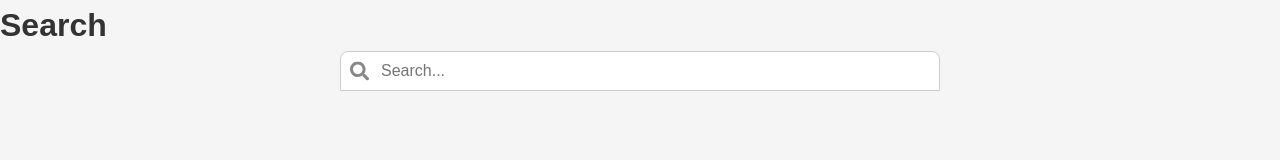
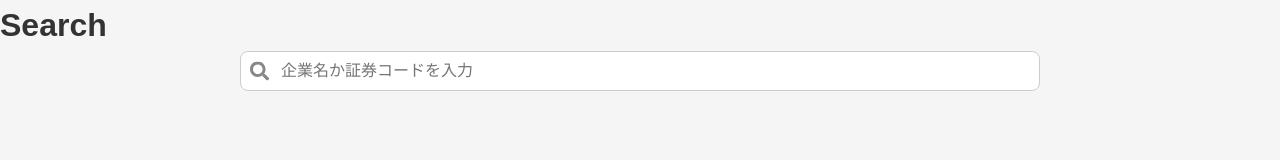
Before and after one commit to Ry268/finance_sample_fe, a React (Vite) app in the folder finance/: page / in a window 1280 px wide. Shown: the top 160 px of the page. Built offline with nearby package versions, Linux system fonts and the light colour scheme.

Commit message:
検索バー下部を丸くした

```diff
--- a/finance/src/components/SearchBar.css
+++ b/finance/src/components/SearchBar.css
@@ -1,8 +1,12 @@
 .search-bar {
   position: relative;
   width: 100%;
-  max-width: 600px;
+  max-width: 800px;
   margin: 0 auto;
+}
+
+.search-bar.rounded input {
+  border-radius: 8px; /* 候補がない場合は検索バー全体を丸くする */
 }
 
 .search-icon {
--- a/finance/src/components/SearchBar.tsx
+++ b/finance/src/components/SearchBar.tsx
@@ -10,17 +10,17 @@ interface SearchBarProps {
 const SearchBar: React.FC<SearchBarProps> = ({ onSearch }) => {
     const [query, setQuery] = useState('');
     const [suggestions, setSuggestions] = useState<Company[]>([]);
-    const [activeIndex, setActiveIndex] = useState(-1); // 現在アクティブな候補のインデックス
-    const [isSuggestionsVisible, setSuggestionsVisible] = useState(true); // 候補リストが表示されているかどうか
-    const suggestionsRef = useRef<HTMLUListElement>(null); // 候補リスト全体の参照
-    const activeItemRef = useRef<HTMLLIElement>(null); // アクティブな項目の参照
+    const [activeIndex, setActiveIndex] = useState(-1);
+    const [isSuggestionsVisible, setSuggestionsVisible] = useState(true);
+    const suggestionsRef = useRef<HTMLUListElement>(null);
+    const activeItemRef = useRef<HTMLLIElement>(null);
 
     useEffect(() => {
         if (query.length > 0) {
             fetchSearchSuggestions(query)
                 .then(data => {
                     setSuggestions(data);
-                    setActiveIndex(-1); // 新しい候補が表示されたらアクティブな項目をリセット
+                    setActiveIndex(-1);
                 })
                 .catch(error => console.error('Error fetching search suggestions:', error));
         } else {
@@ -56,32 +56,28 @@ const SearchBar: React.FC<SearchBarProps> = ({ onSearch }) => {
 
     const handleKeyDown = (e: React.KeyboardEvent<HTMLInputElement>) => {
         if (e.key === 'ArrowDown') {
-            // 下矢印キーを押した場合
             setActiveIndex(prevIndex => (prevIndex < suggestions.length - 1 ? prevIndex + 1 : prevIndex));
         } else if (e.key === 'ArrowUp') {
-            // 上矢印キーを押した場合
-            setActiveIndex(prevIndex => (prevIndex > 0 ? prevIndex - 1 : 0)); // 一番上で固定
+            setActiveIndex(prevIndex => (prevIndex > 0 ? prevIndex - 1 : 0));
         } else if (e.key === 'Enter') {
-            // Enterキーを押した場合
             if (activeIndex >= 0 && activeIndex < suggestions.length) {
-                setQuery(suggestions[activeIndex].name); // 選択された候補を入力フィールドに設定
+                setQuery(suggestions[activeIndex].name);
                 setSuggestionsVisible(false);
             }
         } else if (e.key === 'Escape') {
-            // Escapeキーを押した場合
-            setSuggestionsVisible(false); // 候補リストを非表示にする
+            setSuggestionsVisible(false);
         }
     };
 
     return (
-        <div className="search-bar">
+        <div className={`search-bar ${suggestions.length === 0 ? 'rounded' : ''}`}>
             <FaSearch className="search-icon" />
             <input
                 type="text"
                 value={query}
                 onChange={handleInputChange}
                 onKeyDown={handleKeyDown}
-                placeholder="Search..."
+                placeholder="企業名か証券コードを入力"
             />
             {isSuggestionsVisible && suggestions.length > 0 && (
                 <ul className="suggestions-list" ref={suggestionsRef}>
```
